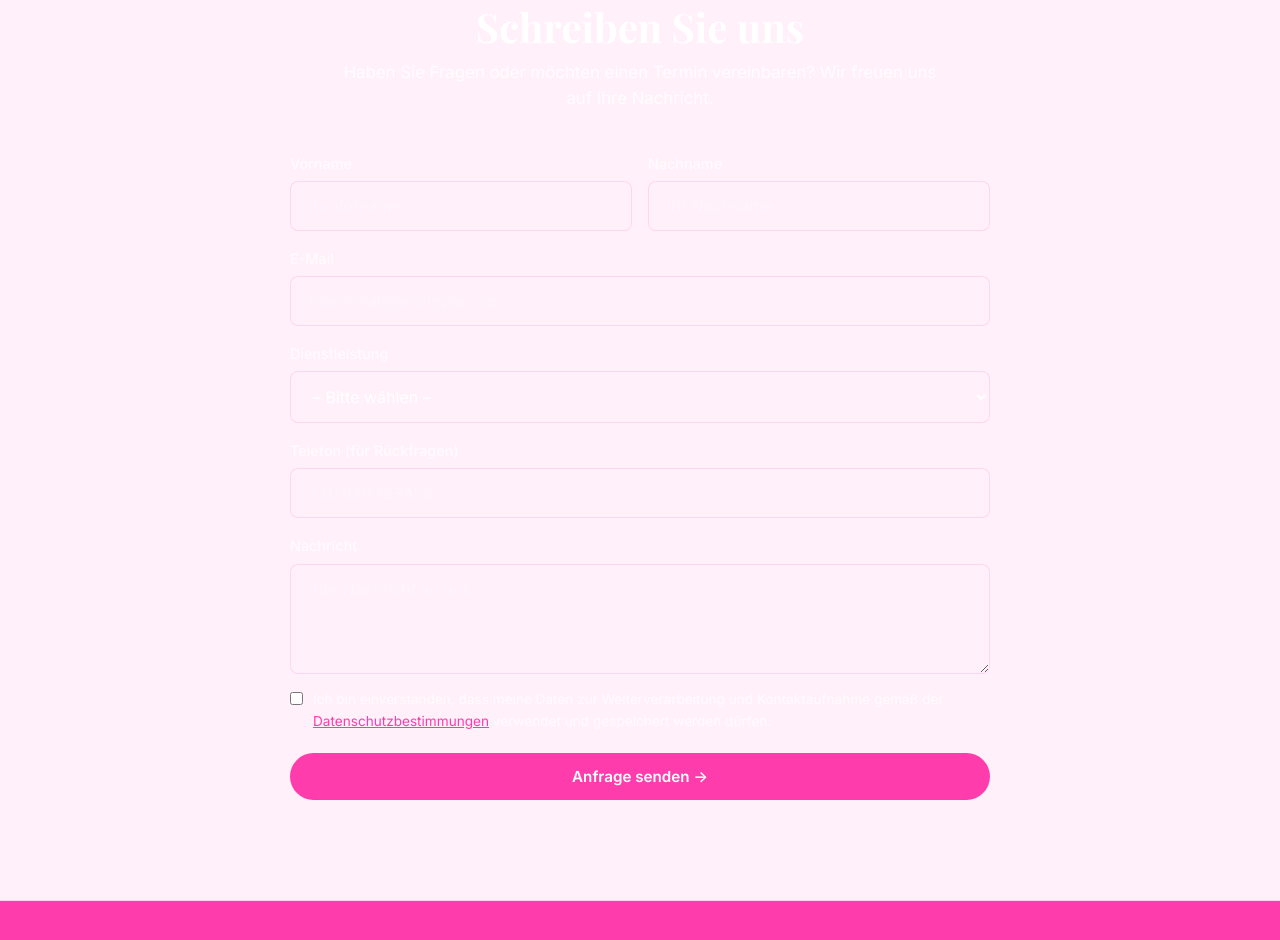
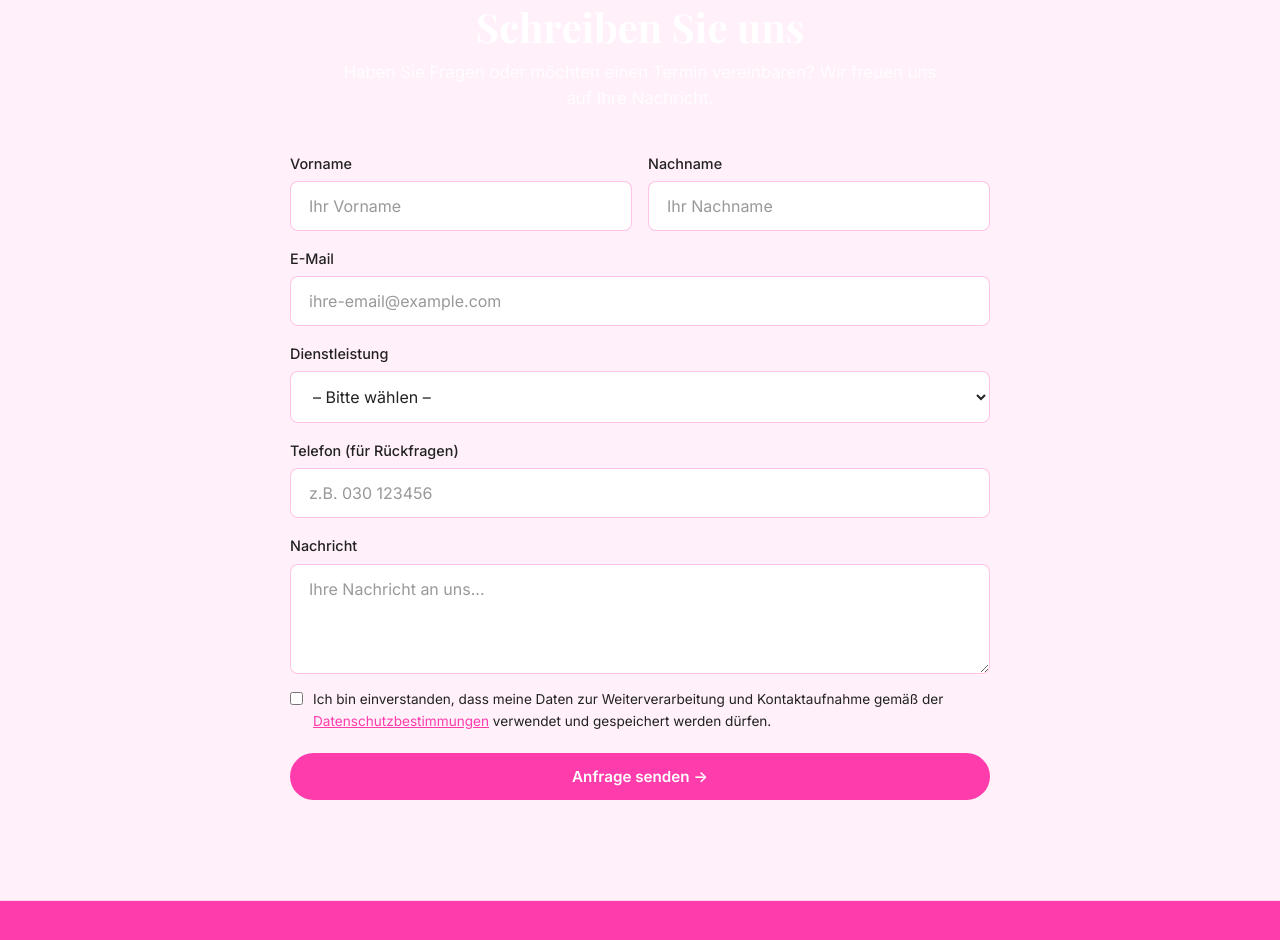
Before and after one commit to Gastonitou/tanit-website, a plain HTML site: page index.html in a window 1280 px wide. Shown: the part 3885-4825 px from the top of the page. Drawn offline with nearby package versions, Linux system fonts and the light colour scheme.

Commit message:
Fix contact form text: labels and inputs now black/dark on pink bg
Co-Authored-By: Claude Sonnet 4.6 <noreply@anthropic.com>

```diff
--- a/styles.css
+++ b/styles.css
@@ -533,7 +533,7 @@ h3 { font-size: clamp(1.2rem, 2vw, 1.5rem); margin-bottom: 0.75rem; }
   margin-bottom: 6px;
   font-size: 0.9rem;
   font-weight: 500;
-  color: var(--text-on-dark-muted);
+  color: #222222;
 }
 
 .form-group select option { color: var(--text); background: var(--bg-card); }
@@ -544,16 +544,16 @@ h3 { font-size: clamp(1.2rem, 2vw, 1.5rem); margin-bottom: 0.75rem; }
   width: 100%;
   padding: 14px 18px;
   border-radius: var(--radius-sm);
-  border: 1px solid var(--border-dark);
-  background: rgba(255,255,255,0.05);
-  color: white;
+  border: 1px solid rgba(255,60,172,0.3);
+  background: #FFFFFF;
+  color: #222222;
   font-size: 1rem;
   font-family: inherit;
   transition: var(--transition);
 }
 
 .form-group input::placeholder,
-.form-group textarea::placeholder { color: rgba(255,255,255,0.3); }
+.form-group textarea::placeholder { color: #999999; }
 
 .form-group input:focus,
 .form-group select:focus,
@@ -572,7 +572,7 @@ h3 { font-size: clamp(1.2rem, 2vw, 1.5rem); margin-bottom: 0.75rem; }
   align-items: flex-start;
   gap: 10px;
   font-size: 0.85rem;
-  color: var(--text-on-dark-muted);
+  color: #222222;
   margin-top: 8px;
 }
 
```
